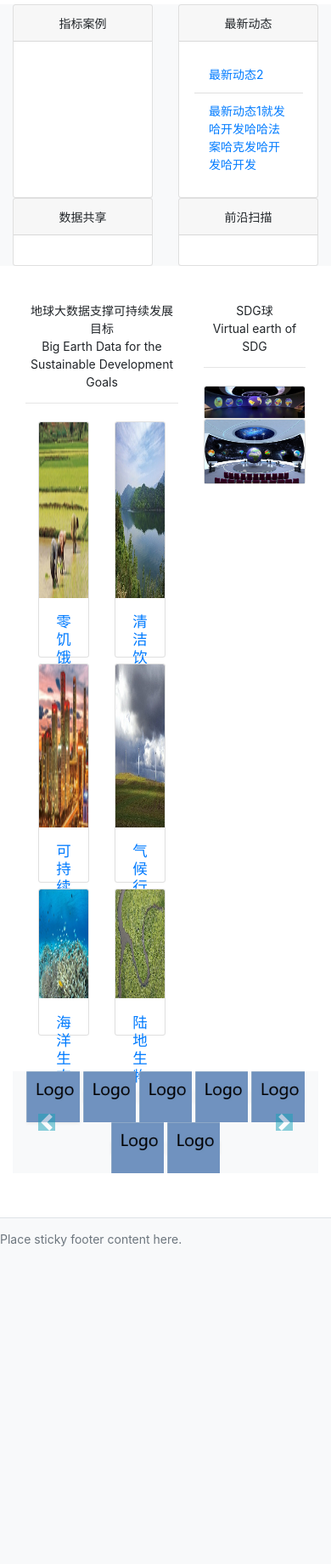
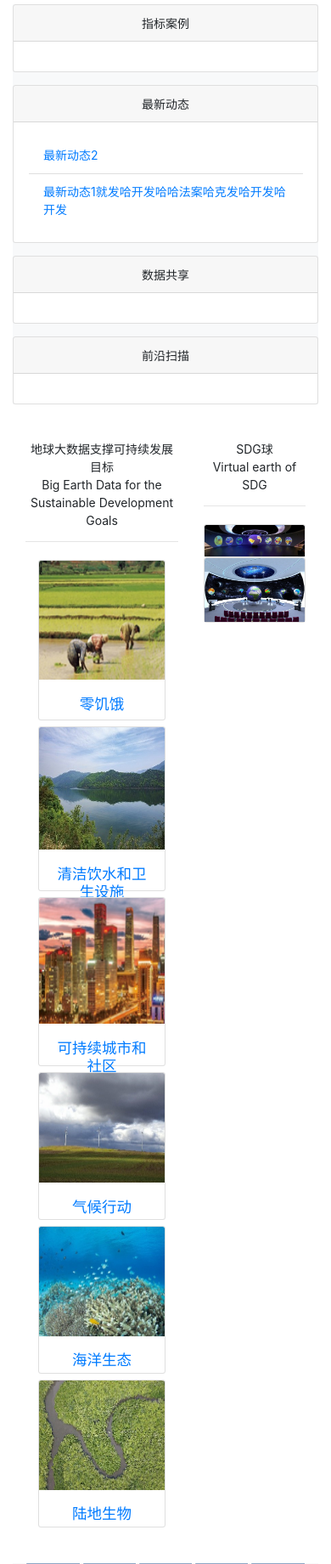
Before and after one commit to i-harbor/bedsdg, a Django app: page /home/ in a window 390 px wide. Shown: the part 372-2213 px from the top of the page at 85% size. Before the commit the page ends 1839 px from the top, so only its background shows below. Run offline with Django 3.2, Linux system fonts and the light colour scheme; data comes from the database, SQL or seed files in the repository; some libraries are stand-ins or nearby versions.

Commit message:
home模板修改

```diff
--- a/templates/index.html
+++ b/templates/index.html
@@ -44,9 +44,9 @@
                 </div>
             </div>
         </div>
-        <div class="row bg-light mt-2">
-            <div class="col-6 col-sm-6 col-md-3">
-                <div class="card h-100">
+        <div class="bg-light mt-2">
+            <div class="card-deck">
+                <div class="card">
                     <div class="card-header text-center">{% trans '指标案例' %}</div>
                     <div class="card-body">
                         <ul class="list-group list-group-flush">
@@ -67,9 +67,7 @@
                         </ul>
                     </div>
                 </div>
-            </div>
-            <div class="col-6 col-sm-6 col-md-3">
-                <div class="card h-100">
+                <div class="card">
                     <div class="card-header text-center">{% trans '最新动态' %}</div>
                     <div class="card-body">
                         <ul class="list-group list-group-flush">
@@ -90,9 +88,7 @@
                         </ul>
                     </div>
                 </div>
-            </div>
-            <div class="col-6 col-sm-6 col-md-3">
-                <div class="card h-100">
+                <div class="card">
                     <div class="card-header text-center">{% trans '数据共享' %}</div>
                     <div class="card-body">
                         <ul class="list-group list-group-flush">
@@ -113,9 +109,7 @@
                         </ul>
                     </div>
                 </div>
-            </div>
-            <div class="col-6 col-sm-6 col-md-3">
-                <div class="card h-100">
+                <div class="card">
                     <div class="card-header text-center">{% trans '前沿扫描' %}</div>
                     <div class="card-body">
                         <ul class="list-group list-group-flush">
@@ -145,7 +139,7 @@
                     <hr>
                     <div class="container-fluid text-center">
                         <div class="row">
-                            <div class="col-6 mt-2">
+                            <div class="col-sm-12 col-md-6 mt-2">
                                 <a href="#">
                                     <div class="card h-100">
                                         <img src="{% static 'images/pic/ZeroHunger.png' %}" class="card-img-top h-75" alt="...">
@@ -155,7 +149,7 @@
                                     </div>
                                 </a>
                             </div>
-                            <div class="col-6 mt-2">
+                            <div class="col-sm-12 col-md-6 mt-2">
                                 <a href="#">
                                     <div class="card h-100">
                                         <img src="{% static 'images/pic/CleanWater.jpg' %}" class="card-img-top h-75" alt="...">
@@ -165,7 +159,7 @@
                                     </div>
                                 </a>
                             </div>
-                            <div class="col-6 mt-2">
+                            <div class="col-sm-12 col-md-6 mt-2">
                                 <a href="#">
                                     <div class="card h-100">
                                         <img src="{% static 'images/pic/cities.png' %}" class="card-img-top h-75" alt="...">
@@ -175,7 +169,7 @@
                                     </div>
                                 </a>
                             </div>
-                            <div class="col-6 mt-2">
+                            <div class="col-sm-12 col-md-6 mt-2">
                                 <a href="#">
                                     <div class="card h-100">
                                         <img src="{% static 'images/pic/ClimateAction.jpg' %}" class="card-img-top h-75" alt="...">
@@ -185,7 +179,7 @@
                                     </div>
                                 </a>
                             </div>
-                            <div class="col-6 mt-2">
+                            <div class="col-sm-12 col-md-6 mt-2">
                                 <a href="#">
                                     <div class="card h-100">
                                         <img src="{% static 'images/pic/lifeBelowWater.jpg' %}" class="card-img-top h-75" alt="...">
@@ -195,7 +189,7 @@
                                     </div>
                                 </a>
                             </div>
-                            <div class="col-6 mt-2">
+                            <div class="col-sm-12 col-md-6 mt-2">
                                 <a href="#">
                                     <div class="card h-100">
                                         <img src="{% static 'images/pic/lifeOnLand.jpg' %}" class="card-img-top h-75" alt="...">
```
